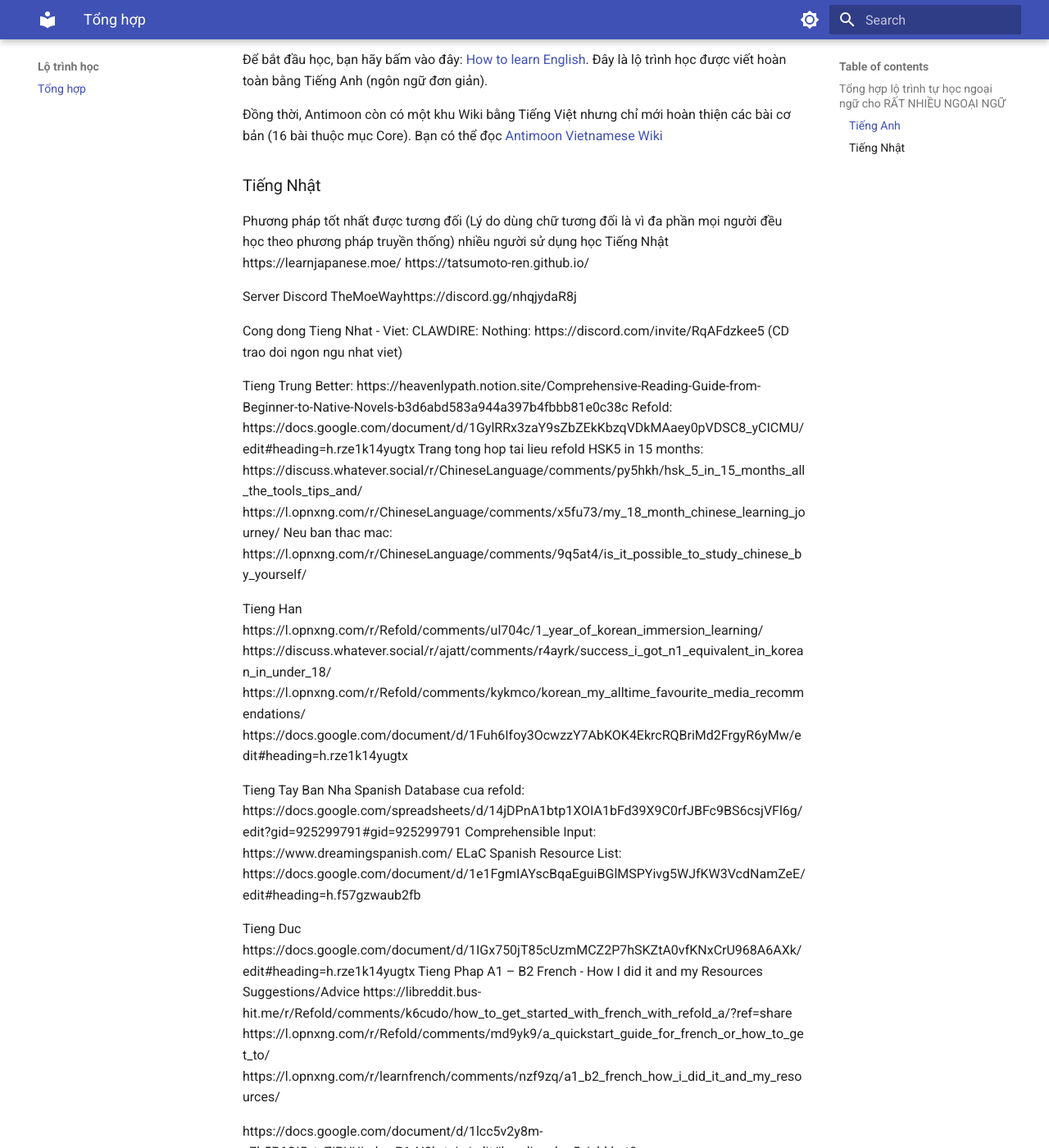
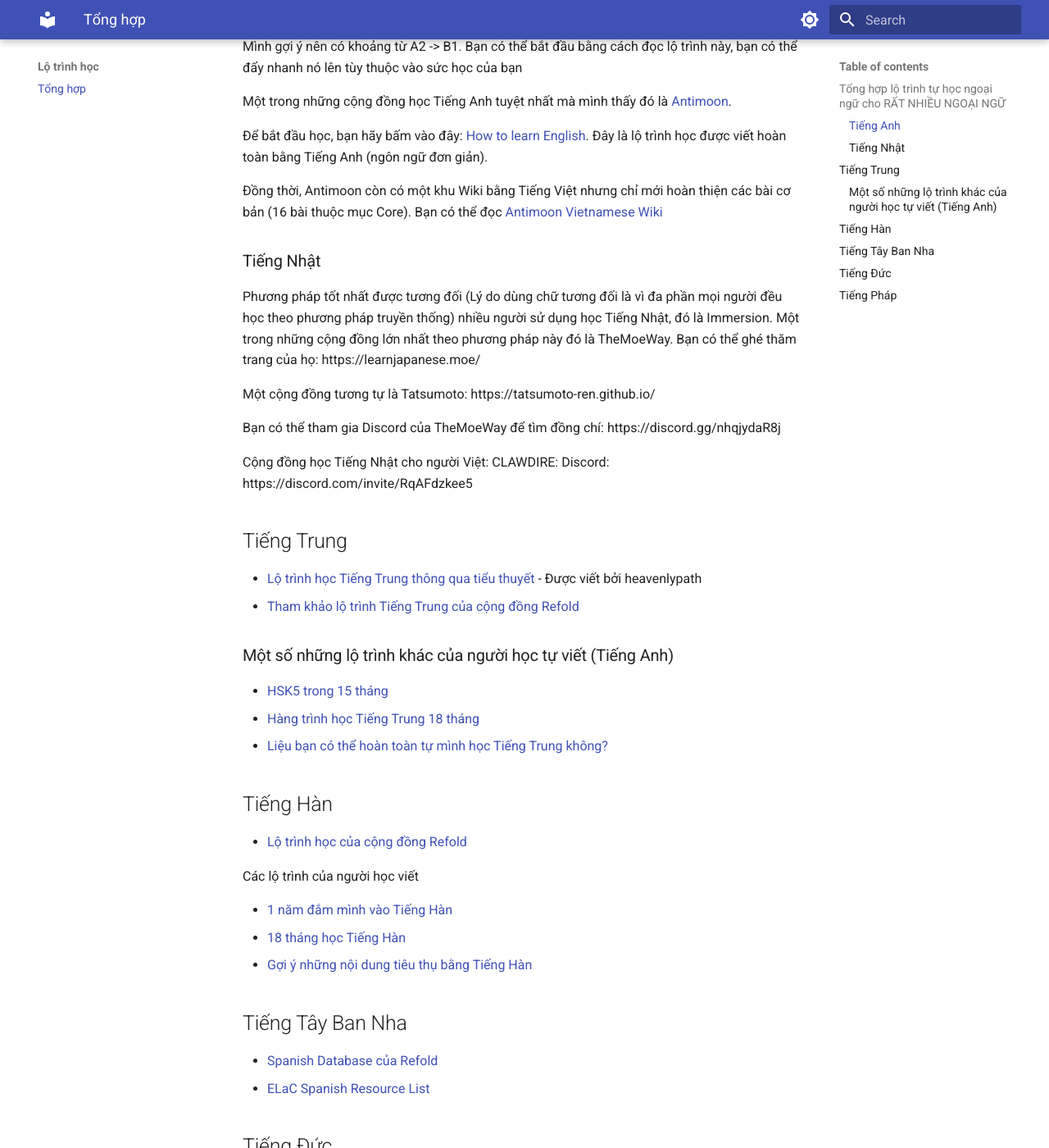
Before and after one commit to daihocmo/ngoai-ngu, an MkDocs documentation site: the page built from docs/lo-trinh-hoc.md, in a window 1280 px wide and 1400 px high, scrolled down 306 px. Shown: the whole window at 82% size. Built offline with MkDocs 1.6.1 and Material for MkDocs 9.7.7, drawn with Linux system fonts in a browser that asks for light colours; some of the changed text lies outside the part shown.

Commit message:
Cập nhật lộ trình học

```diff
--- a/docs/guide.md
+++ b/docs/guide.md
@@ -1,34 +1,3 @@
-## How to start learning a foreign language
-
-Hello and welcome to your first steps towards learning a foreign language. If you're coming here fresh to the endeavour, you've got a lot to cover, but we promise the effort will be worth the reward!
-
-We serve as a hub to help you find all the great communities and resources that are out there
-
-We share advice and tips that apply to all languages
-
-When it comes to your specific language, there are lots of great places to find resources and get support. The best place to start is with the language subreddits. Check out the Resources wiki for some resources and links to language subreddits. If you'd like to know how we recommend you start learning a language, you can start with the guide below.
-
-There's a fair amount to cover, so to make it as easy as possible one of our mods has organised everything into a guide. The guide has two formats: an online version and a PDF. The content is almost entirely the same, but the online version is updated more frequently.
-
-## What's in the guide?
-
-There are lots of guides out there in the internet, so why did we need another one? Most guides out there are very theoretical. They talk a lot about language learning theory or dispense a smattering of advice without covering the breadth of any one topic. Theory is important, but it can also be very lengthy. Oftentimes, the learner is still left wondering "ok great, so I think I understand how to learn, but what do I actually do to start? What resources should I use? What should my routine be?". Here we take the position that understanding the basic steps to learning a language is far more important for a beginner than dealing with lots of theory.
-
-To help you best, the subreddit guide is structured as follows:
-
-The start contains a bare minimum of theory, covering only the basics you really need to know before you begin.
-The guide then focuses on helping you find resources. You will review the types of resources you need to start and where to find them.
-The guide then helps you put everything together, covering your routine with some advice on ensuring you learn as fast as you can.
-
-After that, the book covers more core language learning theory:
-
-You will be shown how to use your resources optimally.
-You will then cover more broad language learning theory, such as how best to learn grammar, vocabulary, and the four skills.
-
-From there, the guide moves on to more intermediate topics, including great intermediate activities and advice for studying without a course. The end of the guide has a large set of appendices to provide additional information and respond to common queries. Beginners don't need to read this far.
-
-If you're feeling overwhelmed by the amount of content or advice here, we recommend you just start your language. Most of us who have been here a while or started before language learning on the internet was possible had to figure out what works for ourselves, and we've done just fine. Ultimately, if you're engaging with the language and enjoying it, you are already most of the way there.
-
 ## Immersion
 Immersion is probably the best approach to learning a foreign language, but also one that requires much time and effort. It is more than simply watching foreign movies or visiting particular websites. As the word itself suggests, you must be completely absorbed in the language. Therefore, your success will highly depend on how much you can dedicate yourself to it.
 
@@ -42,11 +11,9 @@
 
 I think the only thing I could say is focus on listening and absorbing the language, don't worry so much about speaking it until you feel ready (unless the group has specific expectations for you as a participant I suppose)
 
-This is a super specific situation though so there is probably way more you can learn from people at the event than anyone here. Ask others who speak it as a 2nd language for their advice, and gather any resources you can, be they recordings, self-published books or out of print books, whatever exists for the language. But really, just take the advice of folks around you, keep learning about the culture, and be as patient with yourself as you can. This sounds like a really special experience and opportunity
-
 ## Tips to start
 
-I’m of the idea to start immersing as soon as possible using only content I want to immerse in (not graded readers for example)…usually within the first month of learning, but it’s all depending on your patience, motivation and plan.
+I’m of the idea to start immersing as soon as possible using only content I want to immerse in (not graded readers for example) usually within the first month of learning, but it’s all depending on your patience, motivation and plan.
 
 Patience: when you start immersing early, you need to understand that you won’t understand much…if that makes any sense…and that per sentence you will take some time to understand parts of it and that sometimes you won’t understand all of it…and that’s ok…just move on…avoid using translation tools as you miss a lot because translations are rarely one to one
 
--- a/docs/lo-trinh-hoc.md
+++ b/docs/lo-trinh-hoc.md
@@ -3,6 +3,9 @@
 
 
 ### Tiếng Anh
+
+Trước khi bắt đầu bằng Immersion, bạn sẽ muốn có một mức hiểu tương đối về ngoại ngữ đó. Mình gợi ý nên có khoảng từ A2 -> B1. Bạn có thể bắt đầu bằng cách đọc lộ trình này, bạn có thể đẩy nhanh nó lên tùy thuộc vào sức học của bạn
+
 Một trong những cộng đồng học Tiếng Anh tuyệt nhất mà mình thấy đó là [Antimoon](https://www.antimoon.com/).
 
 Để bắt đầu học, bạn hãy bấm vào đây: [How to learn English](https://www.antimoon.com/how/howtolearn.htm). Đây là lộ trình học được viết hoàn toàn bằng Tiếng Anh (ngôn ngữ đơn giản).
@@ -12,41 +15,43 @@
 
 ### Tiếng Nhật
 
-Phương pháp tốt nhất được tương đối (Lý do dùng chữ tương đối là vì đa phần mọi người đều học theo phương pháp truyền thống) nhiều người sử dụng học Tiếng Nhật
-https://learnjapanese.moe/
-https://tatsumoto-ren.github.io/
+Phương pháp tốt nhất được tương đối (Lý do dùng chữ tương đối là vì đa phần mọi người đều học theo phương pháp truyền thống) nhiều người sử dụng học Tiếng Nhật, đó là Immersion. Một trong những cộng đồng lớn nhất theo phương pháp này đó là TheMoeWay. Bạn có thể ghé thăm trang của họ: https://learnjapanese.moe/
 
-Server Discord TheMoeWayhttps://discord.gg/nhqjydaR8j
+Một cộng đồng tương tự là Tatsumoto: https://tatsumoto-ren.github.io/
 
-Cong dong Tieng Nhat - Viet:
+Bạn có thể tham gia Discord của TheMoeWay để tìm đồng chí:
+https://discord.gg/nhqjydaR8j
+
+Cộng đồng học Tiếng Nhật cho người Việt:
 CLAWDIRE:
-Nothing: https://discord.com/invite/RqAFdzkee5 (CD trao doi ngon ngu nhat viet)
+Discord: https://discord.com/invite/RqAFdzkee5
 
-Tieng Trung
-Better: https://heavenlypath.notion.site/Comprehensive-Reading-Guide-from-Beginner-to-Native-Novels-b3d6abd583a944a397b4fbbb81e0c38c
-Refold: https://docs.google.com/document/d/1GylRRx3zaY9sZbZEkKbzqVDkMAaey0pVDSC8_yCICMU/edit#heading=h.rze1k14yugtx
-Trang tong hop tai lieu refold
-HSK5 in 15 months: https://discuss.whatever.social/r/ChineseLanguage/comments/py5hkh/hsk_5_in_15_months_all_the_tools_tips_and/
-https://l.opnxng.com/r/ChineseLanguage/comments/x5fu73/my_18_month_chinese_learning_journey/
-Neu ban thac mac: https://l.opnxng.com/r/ChineseLanguage/comments/9q5at4/is_it_possible_to_study_chinese_by_yourself/
+## Tiếng Trung
+- [Lộ trình học Tiếng Trung thông qua tiểu thuyết](https://heavenlypath.notion.site/Comprehensive-Reading-Guide-from-Beginner-to-Native-Novels-b3d6abd583a944a397b4fbbb81e0c38c) - Được viết bởi heavenlypath
+- [Tham khảo lộ trình Tiếng Trung của cộng đồng Refold](https://docs.google.com/document/d/1GylRRx3zaY9sZbZEkKbzqVDkMAaey0pVDSC8_yCICMU/edit#heading=h.rze1k14yugtx)
 
-Tieng Han
-https://l.opnxng.com/r/Refold/comments/ul704c/1_year_of_korean_immersion_learning/
-https://discuss.whatever.social/r/ajatt/comments/r4ayrk/success_i_got_n1_equivalent_in_korean_in_under_18/
-https://l.opnxng.com/r/Refold/comments/kykmco/korean_my_alltime_favourite_media_recommendations/
-https://docs.google.com/document/d/1Fuh6Ifoy3OcwzzY7AbKOK4EkrcRQBriMd2FrgyR6yMw/edit#heading=h.rze1k14yugtx
+### Một số những lộ trình khác của người học tự viết (Tiếng Anh)
+- [HSK5 trong 15 tháng](https://discuss.whatever.social/r/ChineseLanguage/comments/py5hkh/hsk_5_in_15_months_all_the_tools_tips_and)
+- [Hàng trình học Tiếng Trung 18 tháng](https://reddit.com/r/ChineseLanguage/comments/x5fu73/my_18_month_chinese_learning_journey/)
+- [Liệu bạn có thể hoàn toàn tự mình học Tiếng Trung không?](https://reddit.com/r/ChineseLanguage/comments/9q5at4/is_it_possible_to_study_chinese_by_yourself/)
 
-Tieng Tay Ban Nha
-Spanish Database cua refold: https://docs.google.com/spreadsheets/d/14jDPnA1btp1XOIA1bFd39X9C0rfJBFc9BS6csjVFl6g/edit?gid=925299791#gid=925299791
-Comprehensible Input: https://www.dreamingspanish.com/
-ELaC Spanish Resource List: https://docs.google.com/document/d/1e1FgmIAYscBqaEguiBGlMSPYivg5WJfKW3VcdNamZeE/edit#heading=h.f57gzwaub2fb
+## Tiếng Hàn
+- [Lộ trình học của cộng đồng Refold](https://docs.google.com/document/d/1Fuh6Ifoy3OcwzzY7AbKOK4EkrcRQBriMd2FrgyR6yMw/edit#heading=h.rze1k14yugtx)
 
-Tieng Duc
-https://docs.google.com/document/d/1IGx750jT85cUzmMCZ2P7hSKZtA0vfKNxCrU968A6AXk/edit#heading=h.rze1k14yugtx
-Tieng Phap
- A1 – B2 French - How I did it and my Resources Suggestions/Advice
-https://libreddit.bus-hit.me/r/Refold/comments/k6cudo/how_to_get_started_with_french_with_refold_a/?ref=share
-https://l.opnxng.com/r/Refold/comments/md9yk9/a_quickstart_guide_for_french_or_how_to_get_to/
-https://l.opnxng.com/r/learnfrench/comments/nzf9zq/a1_b2_french_how_i_did_it_and_my_resources/
+Các lộ trình của người học viết
 
-https://docs.google.com/document/d/1lcc5v2y8m-s7b5P6OI5xtvZiPUULohxyP1rN8hrtuig/edit#heading=h.u5sjchklxrt0
+- [1 năm đắm mình vào Tiếng Hàn](https://reddit.com/r/Refold/comments/ul704c/1_year_of_korean_immersion_learning/)
+- [18 tháng học Tiếng Hàn](https://discuss.whatever.social/r/ajatt/comments/r4ayrk/success_i_got_n1_equivalent_in_korean_in_under_18/)
+- [Gợi ý những nội dung tiêu thụ bằng Tiếng Hàn](https://reddit.com/r/Refold/comments/kykmco/korean_my_alltime_favourite_media_recommendations/)
+
+## Tiếng Tây Ban Nha
+- [Spanish Database của Refold](https://docs.google.com/spreadsheets/d/14jDPnA1btp1XOIA1bFd39X9C0rfJBFc9BS6csjVFl6g/edit?gid=925299791#gid=925299791)
+- [ELaC Spanish Resource List](https://docs.google.com/document/d/1e1FgmIAYscBqaEguiBGlMSPYivg5WJfKW3VcdNamZeE/edit#heading=h.f57gzwaub2fb)
+
+## Tiếng Đức
+- [Lộ trình được viết bởi cộng đồng Refold (Mình lấy từ một ông đang học Tiếng Đức)](https://docs.google.com/document/d/1IGx750jT85cUzmMCZ2P7hSKZtA0vfKNxCrU968A6AXk/edit#heading=h.rze1k14yugtx)
+
+## Tiếng Pháp
+- [Khởi đầu học Tiếng Pháp nhanh](https://www.reddit.com/r/Refold/comments/md9yk9/a_quickstart_guide_for_french_or_how_to_get_to/)
+- [Hành trình từ A1 –> B2 French - Tài nguyên học, cách học và lời khuyên](https://reddit.com/r/learnfrench/comments/nzf9zq/a1_b2_french_how_i_did_it_and_my_resources/)
+- [Lộ trình học Tiếng Pháp của cộng đồng Refold](https://docs.google.com/document/d/1lcc5v2y8m-s7b5P6OI5xtvZiPUULohxyP1rN8hrtuig/edit#heading=h.u5sjchklxrt0)
```
